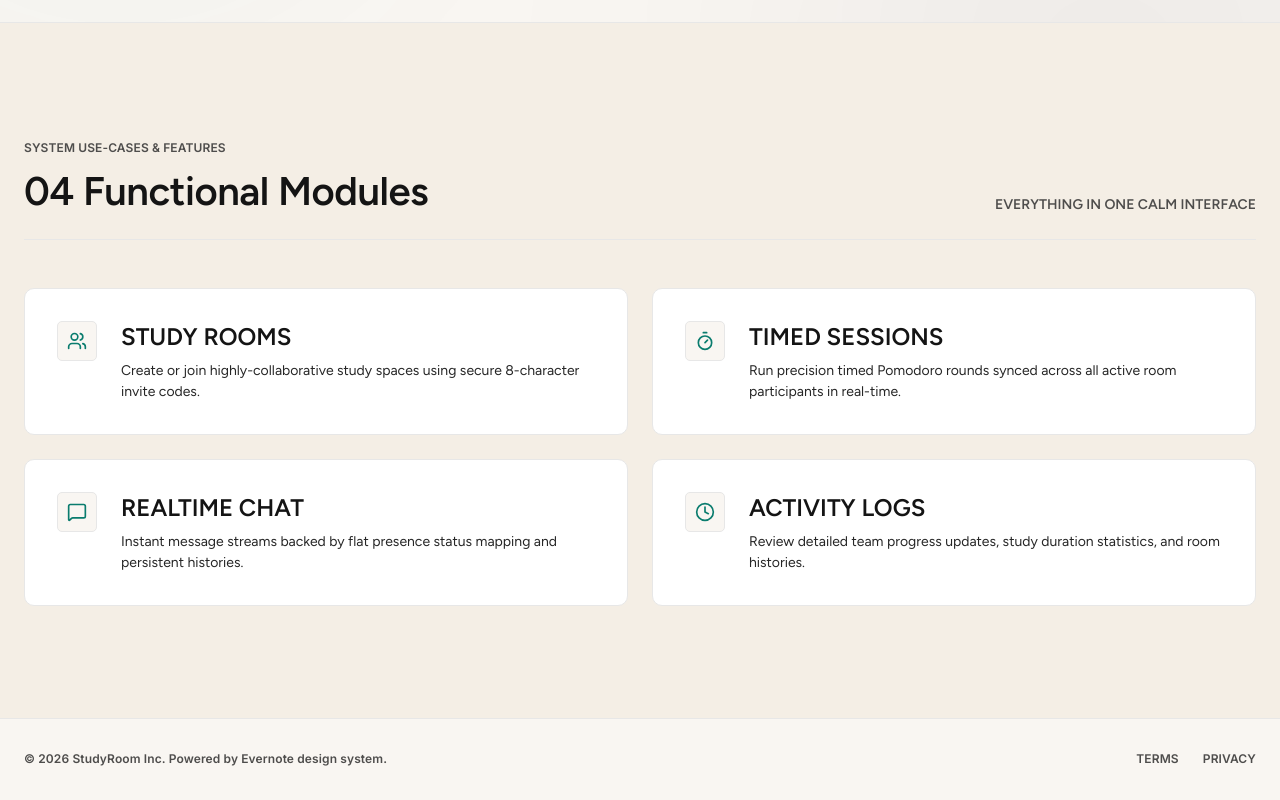
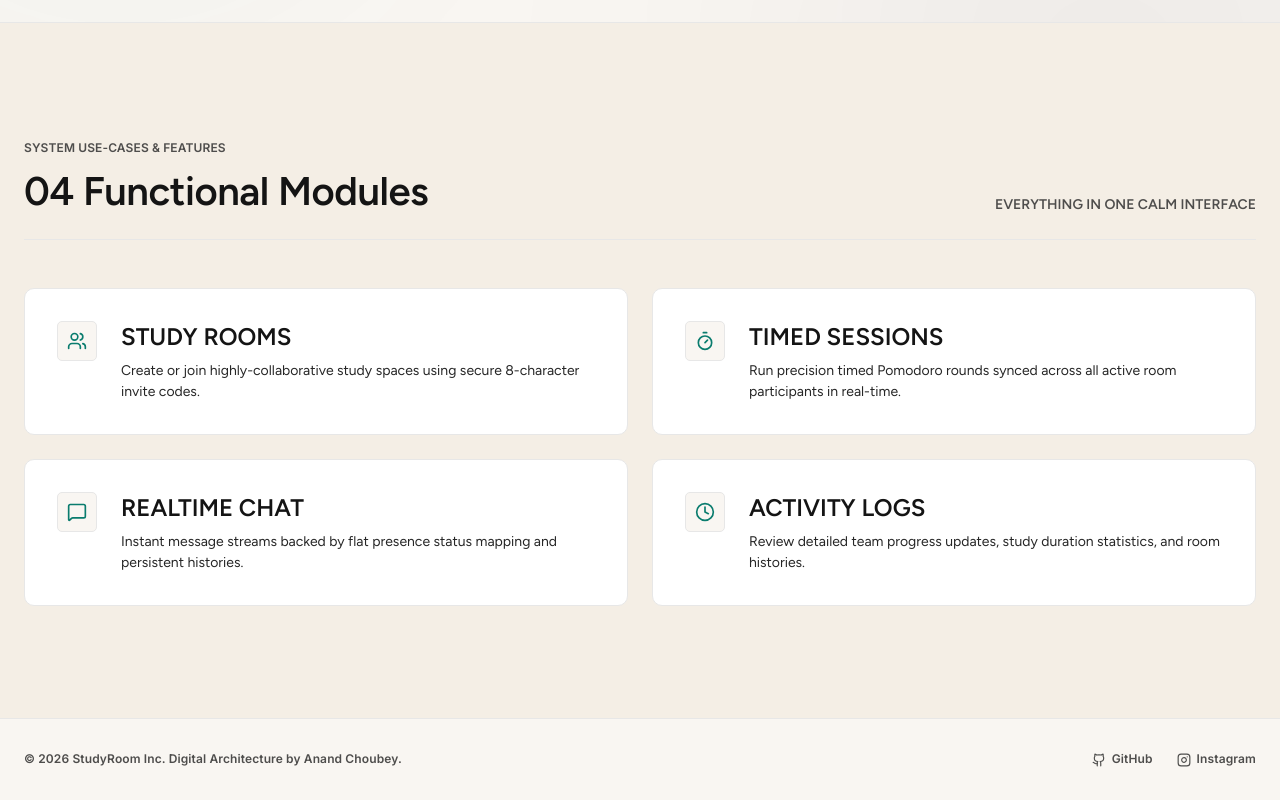
Before and after one commit to isitanand/study-room-platform, a Next.js app: page / in a window 1280 px wide. Shown: the part 670-1470 px from the top of the page. Built offline with nearby package versions, Linux system fonts and the light colour scheme; no server answers.

Commit message:
Add author digital signature footer with GitHub and Instagram links

```diff
--- a/app/page.tsx
+++ b/app/page.tsx
@@ -161,15 +161,27 @@ export default async function HomePage() {
       <footer className="w-full bg-[#f9f6f2] border-t border-[#e7e7e7] py-8 px-6 relative z-10">
         <div className="max-w-[1320px] mx-auto flex flex-col md:flex-row justify-between items-center gap-4">
           <span className="text-caption text-[#4e4d4c] font-semibold">
-            © {new Date().getFullYear()} StudyRoom Inc. Powered by Evernote design system.
+            © {new Date().getFullYear()} StudyRoom Inc. Digital Architecture by Anand Choubey.
           </span>
           <div className="flex items-center gap-6">
-            <Link href="#" className="text-caption text-[#4e4d4c] hover:text-[#141414] font-semibold">
-              TERMS
-            </Link>
-            <Link href="#" className="text-caption text-[#4e4d4c] hover:text-[#141414] font-semibold">
-              PRIVACY
-            </Link>
+            <a
+              href="https://github.com/isitanand"
+              target="_blank"
+              rel="noopener noreferrer"
+              className="text-caption text-[#4e4d4c] hover:text-[#141414] font-semibold flex items-center gap-1.5"
+            >
+              <svg className="w-3.5 h-3.5" viewBox="0 0 24 24" fill="none" stroke="currentColor" strokeWidth="2" strokeLinecap="round" strokeLinejoin="round"><path d="M15 22v-4a4.8 4.8 0 0 0-1-3.5c3 0 6-2 6-5.5.08-1.25-.27-2.48-1-3.5.28-1.15.28-2.35 0-3.5 0 0-1 0-3 1.5-2.64-.5-5.36-.5-8 0C6 2 5 2 5 2c-.3 1.15-.3 2.35 0 3.5A5.403 5.403 0 0 0 4 9c0 3.5 3 5.5 6 5.5-.39.49-.68 1.05-.85 1.65-.17.6-.22 1.23-.15 1.85v4" /><path d="M9 18c-4.51 2-5-2-7-2" /></svg>
+              GitHub
+            </a>
+            <a
+              href="https://instagram.com/aaanand0.0"
+              target="_blank"
+              rel="noopener noreferrer"
+              className="text-caption text-[#4e4d4c] hover:text-[#141414] font-semibold flex items-center gap-1.5"
+            >
+              <svg className="w-3.5 h-3.5" viewBox="0 0 24 24" fill="none" stroke="currentColor" strokeWidth="2" strokeLinecap="round" strokeLinejoin="round"><rect x="2" y="2" width="20" height="20" rx="5" ry="5" /><path d="M16 11.37A4 4 0 1 1 12.63 8 4 4 0 0 1 16 11.37z" /><line x1="17.5" y1="6.5" x2="17.51" y2="6.5" /></svg>
+              Instagram
+            </a>
           </div>
         </div>
       </footer>
--- a/components/dashboard/DashboardShell.tsx
+++ b/components/dashboard/DashboardShell.tsx
@@ -8,8 +8,36 @@ interface DashboardShellProps {
 
 export function DashboardShell({ children }: DashboardShellProps) {
   return (
-    <div className="max-w-7xl mx-auto px-4 sm:px-6 py-8 pb-16 space-y-8 animate-in fade-in duration-300">
-      {children}
+    <div className="max-w-7xl mx-auto px-4 sm:px-6 py-8 pb-16 space-y-8 animate-in fade-in duration-300 min-h-[calc(100vh-4rem)] flex flex-col justify-between">
+      <div className="space-y-8 flex-1">
+        {children}
+      </div>
+
+      <footer className="w-full border-t border-[#e7e7e7] pt-8 mt-12 flex flex-col sm:flex-row justify-between items-center gap-4">
+        <span className="text-caption text-[#4e4d4c] font-semibold uppercase tracking-wider text-[11px]">
+          Digital Architecture by Anand Choubey
+        </span>
+        <div className="flex items-center gap-6 text-[11px] font-semibold uppercase tracking-wider">
+          <a
+            href="https://github.com/isitanand"
+            target="_blank"
+            rel="noopener noreferrer"
+            className="text-caption text-[#4e4d4c] hover:text-[#141414] flex items-center gap-1.5"
+          >
+            <svg className="w-3.5 h-3.5 text-[#4e4d4c]" viewBox="0 0 24 24" fill="none" stroke="currentColor" strokeWidth="2" strokeLinecap="round" strokeLinejoin="round"><path d="M15 22v-4a4.8 4.8 0 0 0-1-3.5c3 0 6-2 6-5.5.08-1.25-.27-2.48-1-3.5.28-1.15.28-2.35 0-3.5 0 0-1 0-3 1.5-2.64-.5-5.36-.5-8 0C6 2 5 2 5 2c-.3 1.15-.3 2.35 0 3.5A5.403 5.403 0 0 0 4 9c0 3.5 3 5.5 6 5.5-.39.49-.68 1.05-.85 1.65-.17.6-.22 1.23-.15 1.85v4" /><path d="M9 18c-4.51 2-5-2-7-2" /></svg>
+            GitHub
+          </a>
+          <a
+            href="https://instagram.com/aaanand0.0"
+            target="_blank"
+            rel="noopener noreferrer"
+            className="text-caption text-[#4e4d4c] hover:text-[#141414] flex items-center gap-1.5"
+          >
+            <svg className="w-3.5 h-3.5 text-[#4e4d4c]" viewBox="0 0 24 24" fill="none" stroke="currentColor" strokeWidth="2" strokeLinecap="round" strokeLinejoin="round"><rect x="2" y="2" width="20" height="20" rx="5" ry="5" /><path d="M16 11.37A4 4 0 1 1 12.63 8 4 4 0 0 1 16 11.37z" /><line x1="17.5" y1="6.5" x2="17.51" y2="6.5" /></svg>
+            Instagram
+          </a>
+        </div>
+      </footer>
     </div>
   )
 }
```
